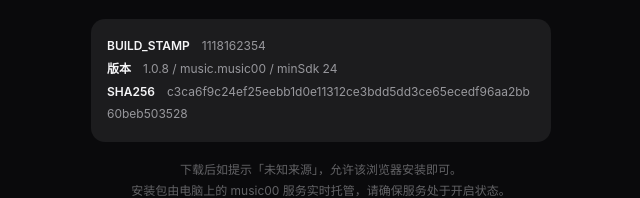
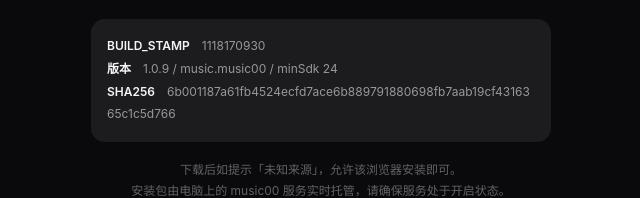
Before and after one commit to lushaoxiong/music00-ota, a plain HTML site: page apk.html in a window 1280 px wide. Shown: the part 421-619 px from the top of the page, 319-959 px from the left. Drawn offline with Linux system fonts and the light colour scheme.

Commit message:
APK 1.0.9 (BUILD_STAMP=1118170930)

```diff
--- a/apk.html
+++ b/apk.html
@@ -45,9 +45,9 @@
     <p class="sub">Android 安装包</p>
     <a class="btn" href="music00.apk">点击安装 · 下载 APK（22.9 MB）</a>
     <div class="meta">
-      <div><b>BUILD_STAMP</b>　1118162354</div>
-      <div><b>版本</b>　1.0.8 / music.music00 / minSdk 24</div>
-      <div><b>SHA256</b>　c3ca6f9c24ef25eebb1d0e11312ce3bdd5dd3ce65ecedf96aa2bb60beb503528</div>
+      <div><b>BUILD_STAMP</b>　1118170930</div>
+      <div><b>版本</b>　1.0.9 / music.music00 / minSdk 24</div>
+      <div><b>SHA256</b>　6b001187a61fb4524ecfd7ace6b889791880698fb7aab19cf4316365c1c5d766</div>
     </div>
     <p class="tip">下载后如提示「未知来源」，允许该浏览器安装即可。<br>安装包由电脑上的 music00 服务实时托管，请确保服务处于开启状态。</p>
   </div>
```
Also changed, not shown: 1 other file.
